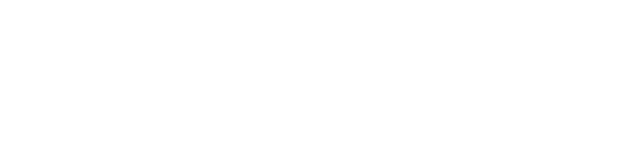
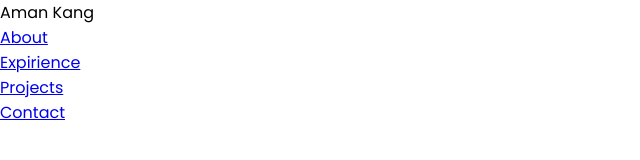
Before and after one commit to AmanSK28/Portfolio-HTML-JS-PORTFOLIO, a plain HTML site: page index.html in a window 1280 px wide. Shown: the whole page, without its empty margins (0-640 px from the left). Drawn offline with Linux system fonts and the light colour scheme.

Commit message:
Import style sheets, create name and links

```diff
--- a/index.html
+++ b/index.html
@@ -8,6 +8,17 @@
     <link rel="stylesheet" href="mediaqueries.css" />
 </head>
 <body>
+    <nav id="desktop-nav">
+        <div class="logo">Aman Kang</div>
+        <div>
+            <ul class="nav-links">
+                <li><a href="#About">About</a></li>
+                <li><a href="#Expirience">Expirience</a></li>
+                <li><a href="#Projects">Projects</a></li>
+                <li><a href="#Contact">Contact</a></li>
+            </ul>
+        </div>
+    </nav>
     <script src="script.js"></script>
 </body>
 </html>
--- a/style.css
+++ b/style.css
@@ -0,0 +1,14 @@
+/* General */
+
+
+
+@import url('https://fonts.googleapis.com/css2?family=Poppins:wght@300;400;500;600&display=swap');
+
+*{
+    margin: 0;
+    padding: 0;
+}
+
+body {
+    font-family: 'Poppins', sans-serif;
+}
```
